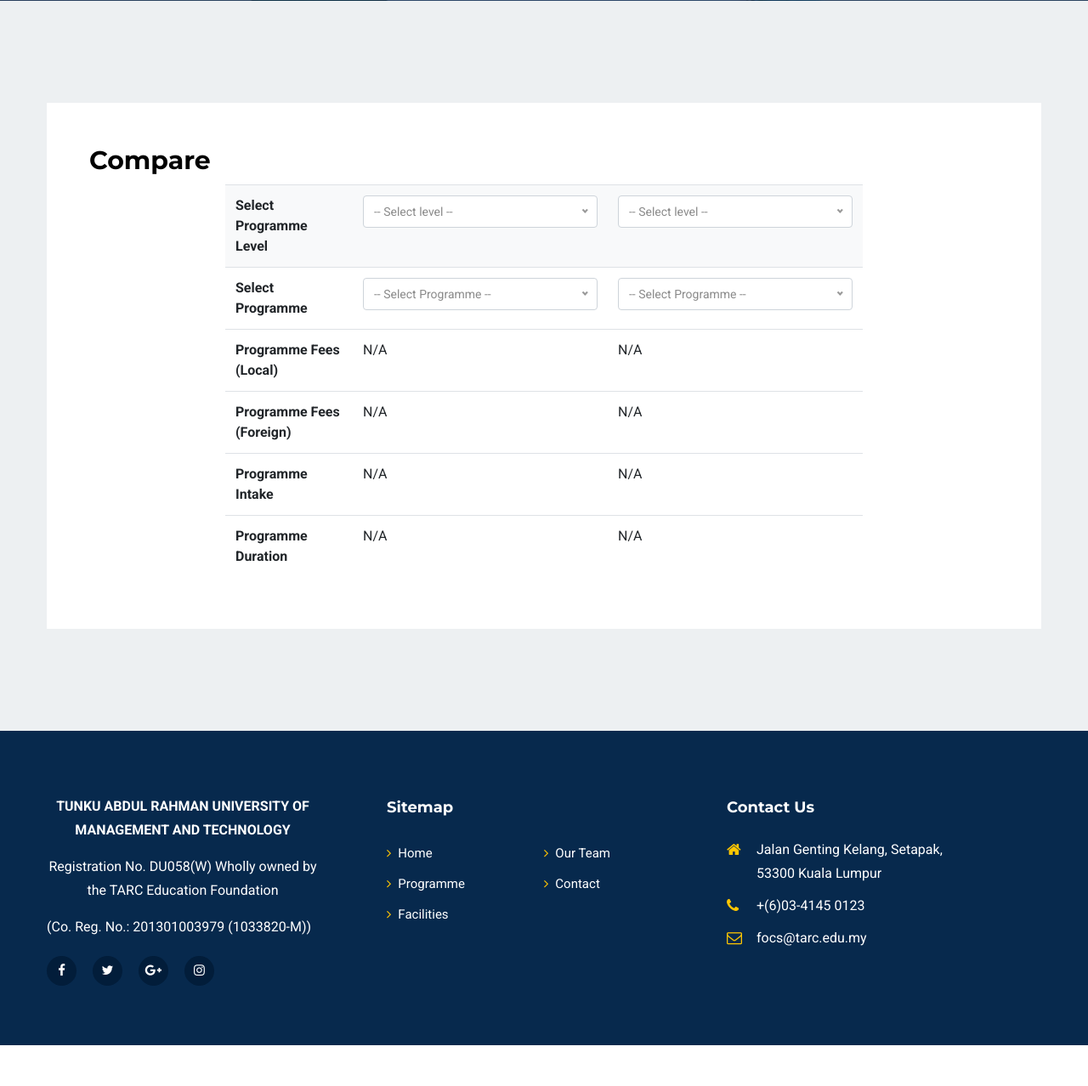
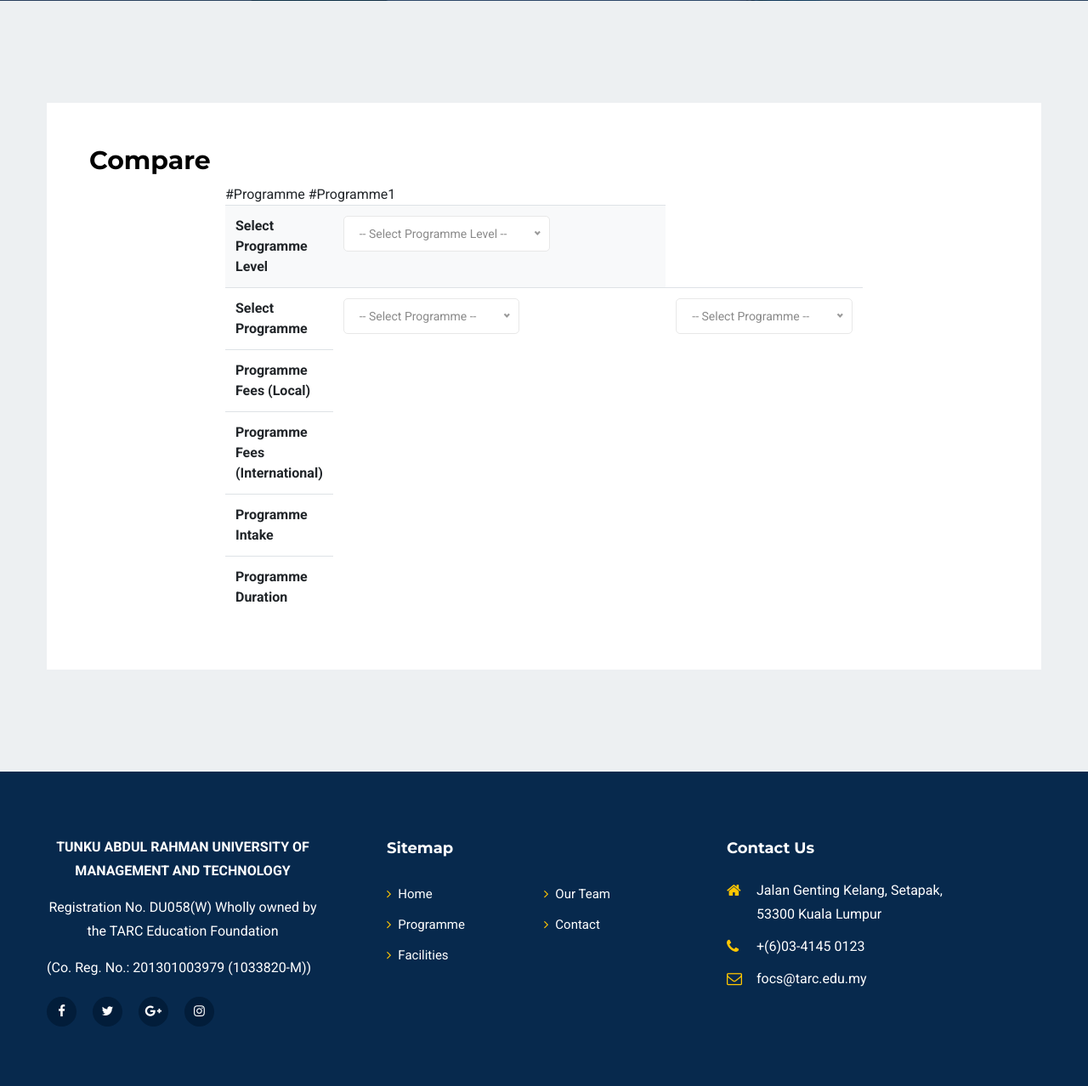
Before and after one commit to joshuazg/focs, a Flask app: page /compare in a window 1280 px wide. Shown: the part 730-2008 px from the top of the page at 85% size. Before the commit the page ends 1960 px from the top, so only its background shows below. Run offline with Flask 3, Linux system fonts and the light colour scheme; tables that the repository leaves empty or names only in its code hold one stand-in row (values such as "Sample post"); some libraries are stand-ins or nearby versions.

Commit message:
Update compare.html

```diff
--- a/templates/compare.html
+++ b/templates/compare.html
@@ -201,62 +201,72 @@
                                     <table class="table">
                                         <tr class="bg-light">
                                             <th>Select Programme Level</th>
-
-                                            <th width="300px">
-                                                <select class="form-control" id="select1" onchange="changeId(document.getElementById('select1').value)">
-                                                    <option value1="/compare/0">-- Select level --</option>
-                                                    <option value1="/compare/4">Diploma</option>
-                                                    <option value1="/compare/3">Bachelor</option>
-                                                    <option value1="/compare/2">Master</option>
-                                                    <option value1="/compare/1">Doctor</option>
-                                                </select>
+                                            <th width="600px">
+                                                 <select name="programme_level" id="programme_level">
+                                                     <option value="">-- Select Programme Level --</option>
+                                                     {% for level in programme_levels %}
+                                                         <option value="{{ level[0] }}">{{ level[1] }}</option>
+                                                     {% endfor %}
+                                                 </select>
                                             </th>
-
-                                            <th width="300px">
-                                                <select class="form-control" id="select2")">
-                                                    <option value2="0">-- Select level --</option>
-                                                    <option value2="4">Diploma</option>
-                                                    <option value2="3">Bachelor</option>
-                                                    <option value2="2">Master</option>
-                                                    <option value2="1">Doctor</option>
-                                                </select>
-                                            </th>
-                                        </tr>
+                                         </tr>
 
                                         <tr>
                                             <th>Select Programme</th>
+                                            #Programme
                                             <td>
-                                                <select class="form-control" id="select1" onchange="item1(this.value)">
-                                                    <option value="0">-- Select Programme --</option>
+                                                <select name="programme" id="programme">
+                                                  <option value="">-- Select Programme --</option>
+                                                  {% for program in programmes %}
+                                                      <option value="{{ program[0] }}">{{ program[2] }}</option>
+                                                  {% endfor %}
                                                 </select>
-
-
                                             </td>
+                                            #Programme1
                                             <td>
-                                                <select class="form-control" id="select1" onchange="item1(this.value)">
-                                                    <option value="0">-- Select Programme --</option>
+                                                <select name="programme1" id="programme1">
+                                                  <option value="">-- Select Programme --</option>
+                                                  {% for program1 in programmes1 %}
+                                                      <option value="{{ program1[0] }}">{{ program1[2] }}</option>
+                                                  {% endfor %}
                                                 </select>
                                             </td>
                                         </tr>
                                         <tr>
                                             <th>Programme Fees (Local)</th>
-                                            <td id="price1">N/A</td>
-                                            <td id="price2">N/A</td>
+                                            {% for program_details in programme_details %}
+                                            <td id="feesLocal">{{ program_details[3] }}</td>
+                                            {% endfor %}
+                                            {% for program_details1 in programme_details1 %}
+                                            <td id="feesLocal1">{{ program_details1[3] }}</td>
+                                            {% endfor %}
                                         </tr>
                                         <tr>
-                                            <th>Programme Fees (Foreign)</th>
-                                            <td id="price1">N/A</td>
-                                            <td id="price2">N/A</td>
+                                            <th>Programme Fees (International)</th>
+                                           {% for program_details in programme_details %}
+                                            <td id="feesInt">{{ program_details[4] }}</td>
+                                           {% endfor %}
+                                            {% for program_details1 in programme_details1 %}
+                                            <td id="feesInt1">{{ program_details1[4] }}</td>
+                                           {% endfor %}
                                         </tr>
                                         <tr>
                                             <th>Programme Intake</th>
-                                            <td id="brand1">N/A</td>
-                                            <td id="brand2">N/A</td>
+                                           {% for program_details in programme_details %}
+                                            <td id="intake">{{ program_details[5] }}</td>
+                                           {% endfor %}
+                                            {% for program_details1 in programme_details1 %}
+                                            <td id="intake1">{{ program_details1[5] }}</td>
+                                           {% endfor %}
                                         </tr>
                                         <tr>
                                             <th>Programme Duration</th>
-                                            <td id="brand1">N/A</td>
-                                            <td id="brand2">N/A</td>
+                                           {% for program_details in programme_details %}
+                                            <td id="duration">{{ program_details[7] }}</td>
+                                           {% endfor %}
+                                            {% for program_details1 in programme_details1 %}
+                                            <td id="duration1">{{ program_details1[7] }}</td>
+                                           {% endfor %}
                                         </tr>
                                     </table>
 
```
